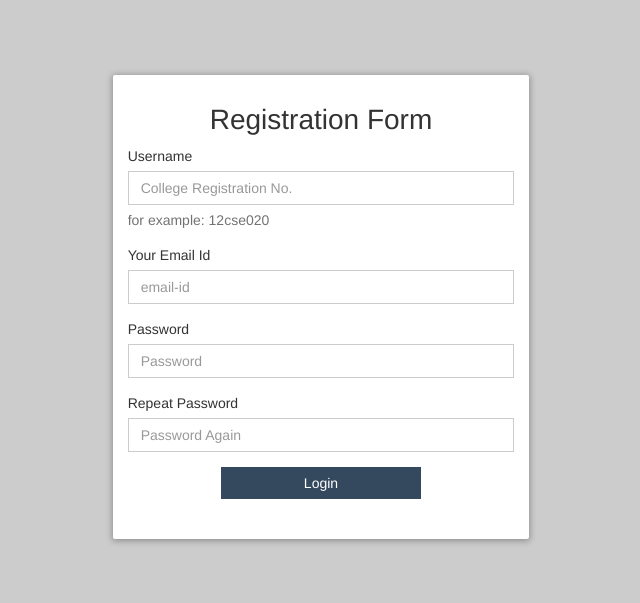
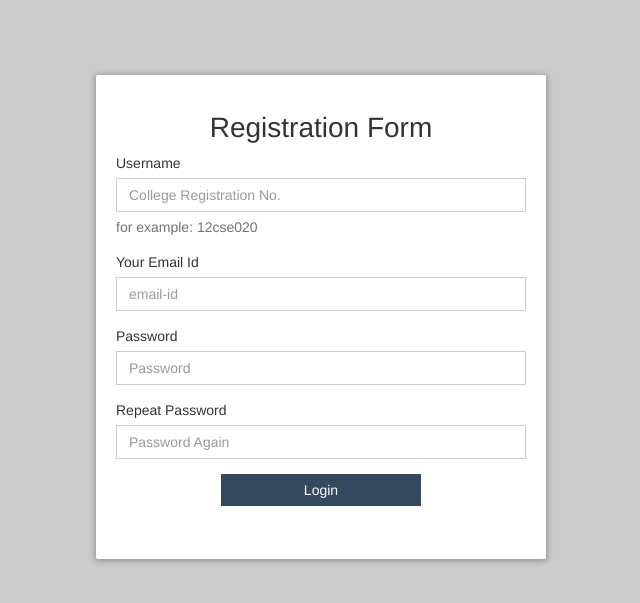
Before and after one commit to deshraj/profile-gen, a Django app: page /register in a window 1280 px wide. Shown: the top 603 px of the page, without its empty margins (319-959 px from the left). Run offline with Django 3.2, Linux system fonts and the light colour scheme; parts of the project's set-up code (start-up, migrations or seed data) failed here and were passed over; some libraries are stand-ins or nearby versions.

Commit message:
reduced and more simplified html code

```diff
--- a/progen/progen/templates/register.html
+++ b/progen/progen/templates/register.html
@@ -14,15 +14,14 @@
       label{
         font-weight:300;
       }
-      .row{
-        margin:0;
-      }
       .mainContainer{
         background-color: #fff;
         box-shadow: 0px 1px 6px 1px rgba(0, 0, 0, 0.3);
+        margin:auto;
         margin-top:6%;
-        padding-top:30px;
-        padding-bottom:25px;
+        padding:3% 20px;
+        max-width:450px;
+        width:100%;
         border-radius:2px;
       }
       .mainContainer h1{
@@ -44,8 +43,7 @@
   </head>
   <body>
     <section class="container-fluid">
-      <div class="row">
-        <div class="col-sm-4 col-sm-offset-4 mainContainer">
+      <div class="mainContainer">
         <h1 class="text-center">Registration Form</h1>
         <form role="form" method="post" action="">
           {% csrf_token %}
@@ -71,7 +69,6 @@
           </div>
         </form>
       </div>
-      </div>
     </section>
   </body>
   </html>
```
Lines whose indentation alone changed are shown as unchanged.
